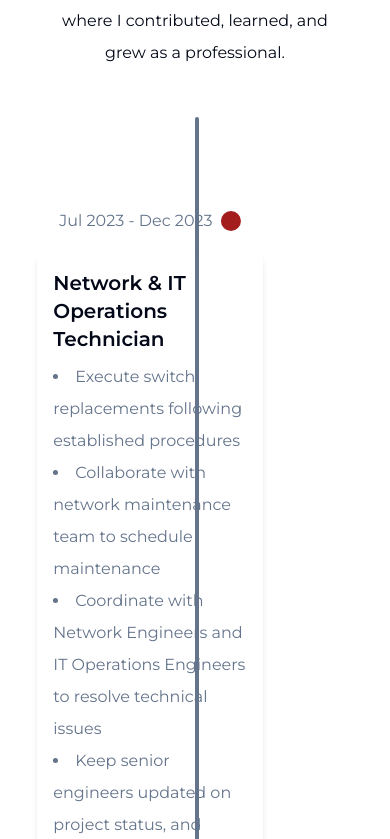
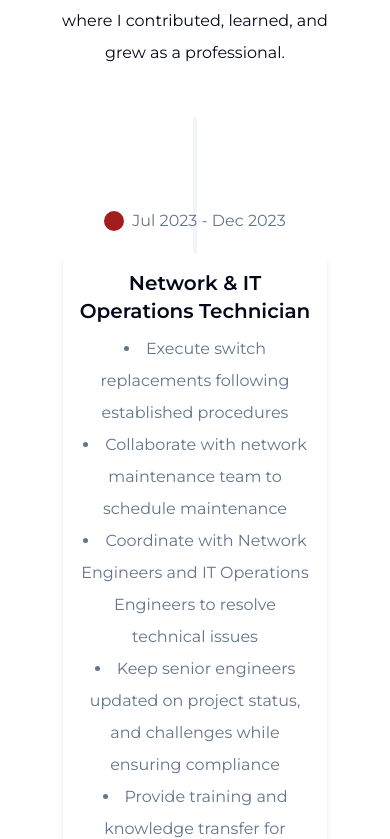
Before and after one commit to narandza/portfolio, a Next.js app: page / in a window 390 px wide. Shown: the part 4785-5624 px from the top of the page. Built offline with nearby package versions, Linux system fonts and the light colour scheme.

Commit message:
timline: make responsive

```diff
--- a/src/app/(main)/experience.tsx
+++ b/src/app/(main)/experience.tsx
@@ -48,41 +48,34 @@ export const Experience = () => {
         Explore the milestones of my career, highlighting the roles and projects
         where I contributed, learned, and grew as a professional.
       </motion.p>
-      <div className=" relative flex flex-col items-center space-y-12  px-[12%] py-10 ">
-        <div className="absolute top-0 bottom-0 left-1/2 w-1 bg-muted-foreground rounded-full" />
+      <div className="relative flex flex-col items-center space-y-12 px-4 py-10">
+        <div className="absolute top-0 bottom-0 left-1/2 transform -translate-x-1/2 w-1 bg-muted rounded-full z-0" />
 
         {WorkExperience.map((job, index) => (
           <div
             className={cn(
-              "flex flex-col items-center md:items-start md:w-1/2 space-y-4 ",
-              isEvenIndex(index) ? "md:ml-auto md:pr-6" : "md:mr-auto md:pl-6"
+              "flex flex-col items-center w-full md:w-1/2 space-y-4 relative z-10",
+              isEvenIndex(index) ? "md:ml-auto md:pl-8" : "md:mr-auto md:pr-8"
             )}
-            style={{
-              transform: isEvenIndex(index)
-                ? "translateX(20%)"
-                : "translateX(-20%)",
-            }}
             key={index}
           >
             <div
               className={cn(
-                "flex items-center justify-center gap-2",
-                isEvenIndex(index) ? "" : "flex-row-reverse "
+                "flex items-center justify-center gap-2 w-full",
+                isEvenIndex(index) ? "md:flex-row" : "md:flex-row-reverse"
               )}
             >
-              <div className="flex items-center justify-center size-5 bg-main rounded-full" />
+              <div className="flex items-center justify-center size-5 bg-main rounded-full z-20" />
               <p className="text-muted-foreground">
                 {formatDate(job.startDate)} - {formatDate(job.endDate)}
               </p>
             </div>
 
-            <div className="p-4 shadow-md rounded-lg">
+            <div className="w-full p-4 shadow-md rounded-lg text-center md:text-left bg-background z-10">
               <h3 className="text-xl font-semibold">{job.position}</h3>
               <ul className="list-disc list-inside mt-2 text-muted-foreground">
                 {job.description.map((description, i) => (
-                  <li className="" key={i}>
-                    {description}
-                  </li>
+                  <li key={i}>{description}</li>
                 ))}
               </ul>
             </div>
```
